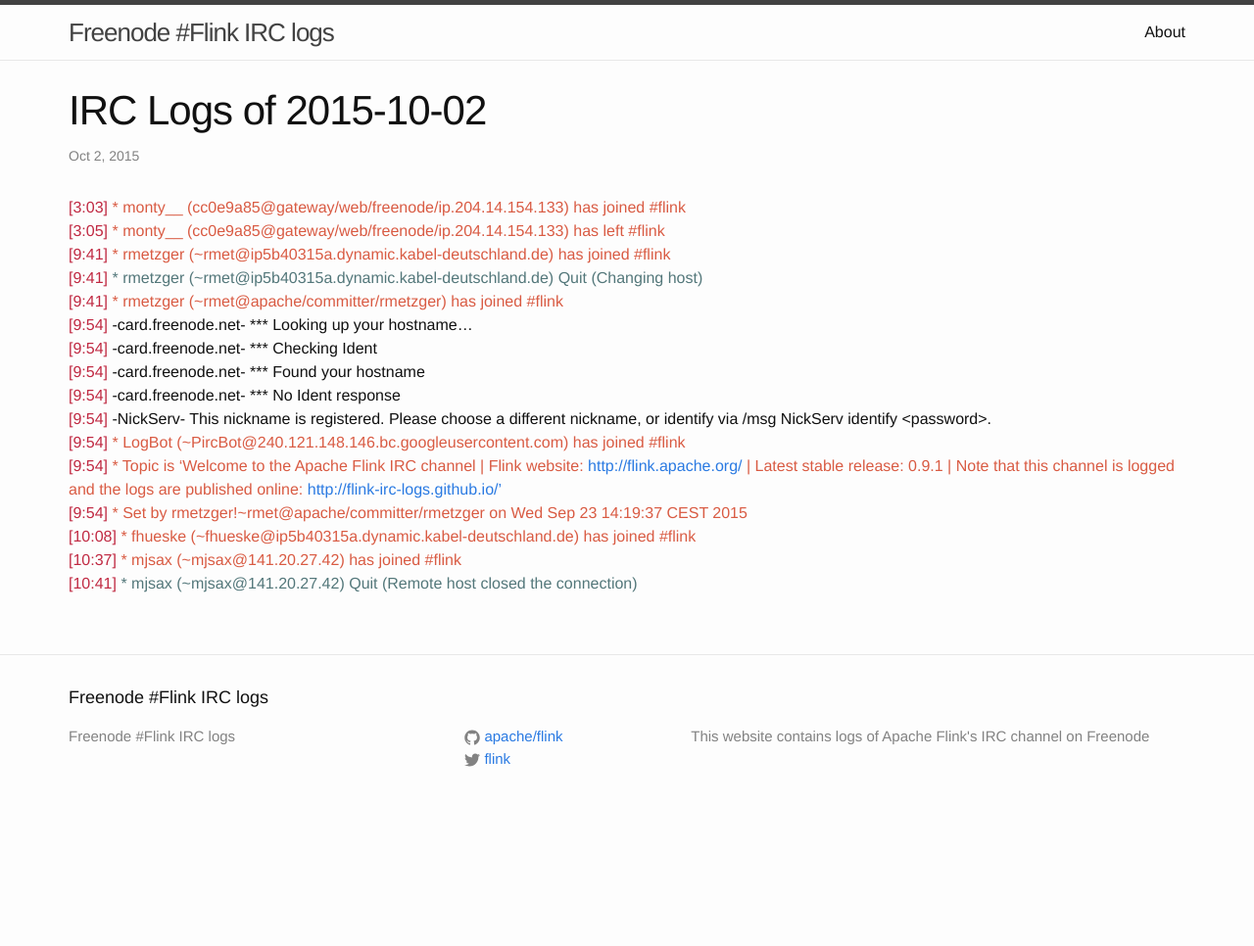
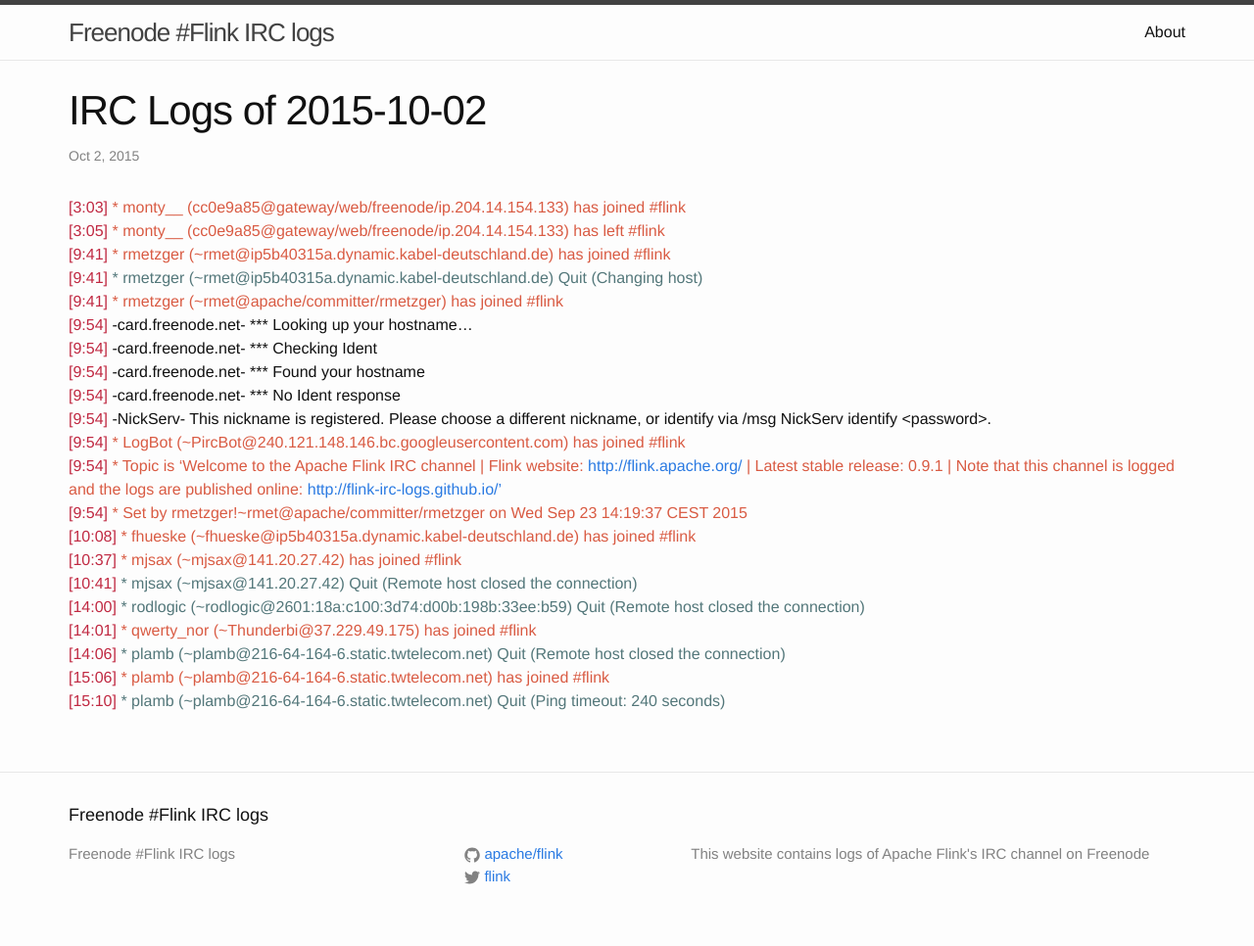
Before and after one commit to flink-irc-logs/flink-irc-logs.github.io, a Jekyll site: the page built from _posts/2015-10-02-logs.markdown, in a window 1280 px wide. Shown: the whole page at 98% size. Built offline with Jekyll 4.4.1, drawn with Linux system fonts in a browser that asks for light colours; before the commit the page ends 900 px from its top, so only the background shows below that.

Commit message:
Update of the logs on Fri Oct  2 15:21:30 CEST 2015

```diff
--- a/_posts/2015-10-02-logs.markdown
+++ b/_posts/2015-10-02-logs.markdown
@@ -20,3 +20,8 @@
 <span class="irc-date">[10:08]</span> <span class="irc-green">* fhueske (~fhueske@ip5b40315a.dynamic.kabel-deutschland.de) has joined #flink</span><br />
 <span class="irc-date">[10:37]</span> <span class="irc-green">* mjsax (~mjsax@141.20.27.42) has joined #flink</span><br />
 <span class="irc-date">[10:41]</span> <span class="irc-navy">* mjsax (~mjsax@141.20.27.42) Quit (Remote host closed the connection)</span><br />
+<span class="irc-date">[14:00]</span> <span class="irc-navy">* rodlogic (~rodlogic@2601:18a:c100:3d74:d00b:198b:33ee:b59) Quit (Remote host closed the connection)</span><br />
+<span class="irc-date">[14:01]</span> <span class="irc-green">* qwerty_nor (~Thunderbi@37.229.49.175) has joined #flink</span><br />
+<span class="irc-date">[14:06]</span> <span class="irc-navy">* plamb (~plamb@216-64-164-6.static.twtelecom.net) Quit (Remote host closed the connection)</span><br />
+<span class="irc-date">[15:06]</span> <span class="irc-green">* plamb (~plamb@216-64-164-6.static.twtelecom.net) has joined #flink</span><br />
+<span class="irc-date">[15:10]</span> <span class="irc-navy">* plamb (~plamb@216-64-164-6.static.twtelecom.net) Quit (Ping timeout: 240 seconds)</span><br />
```
